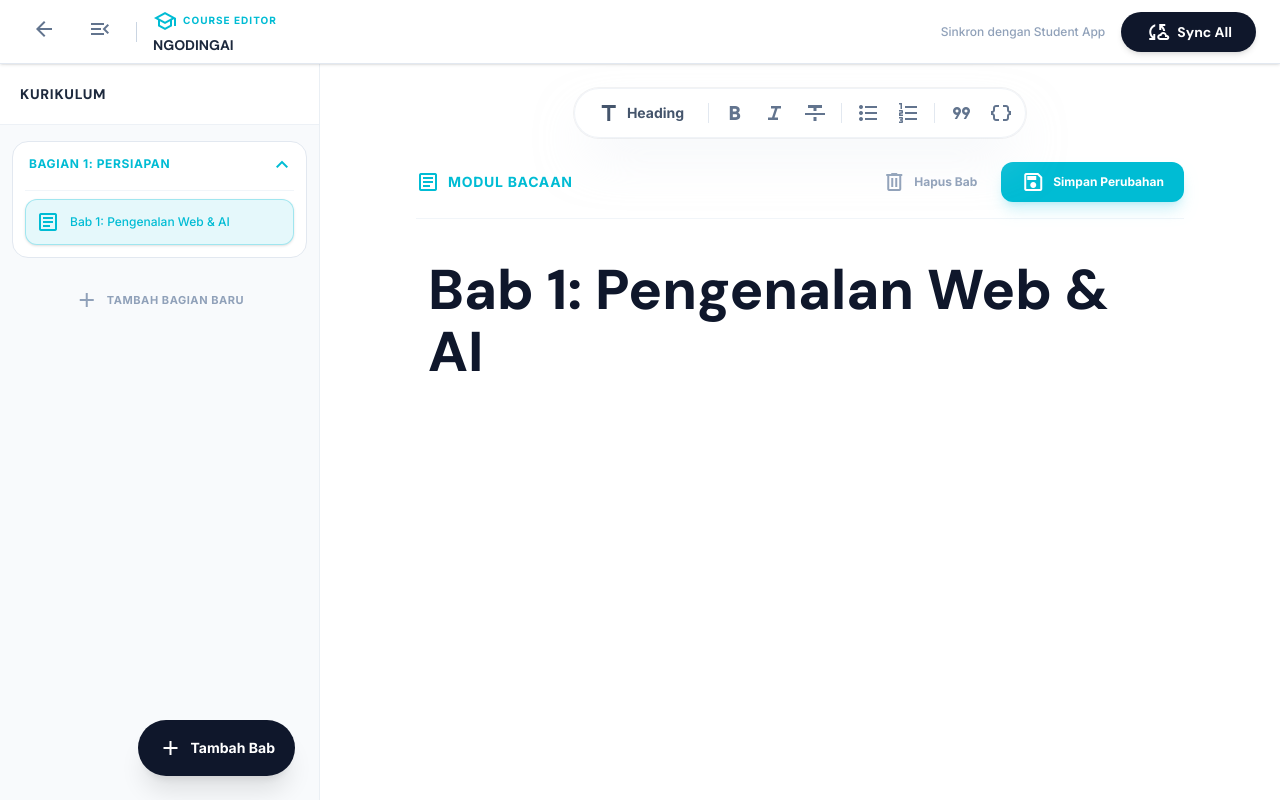
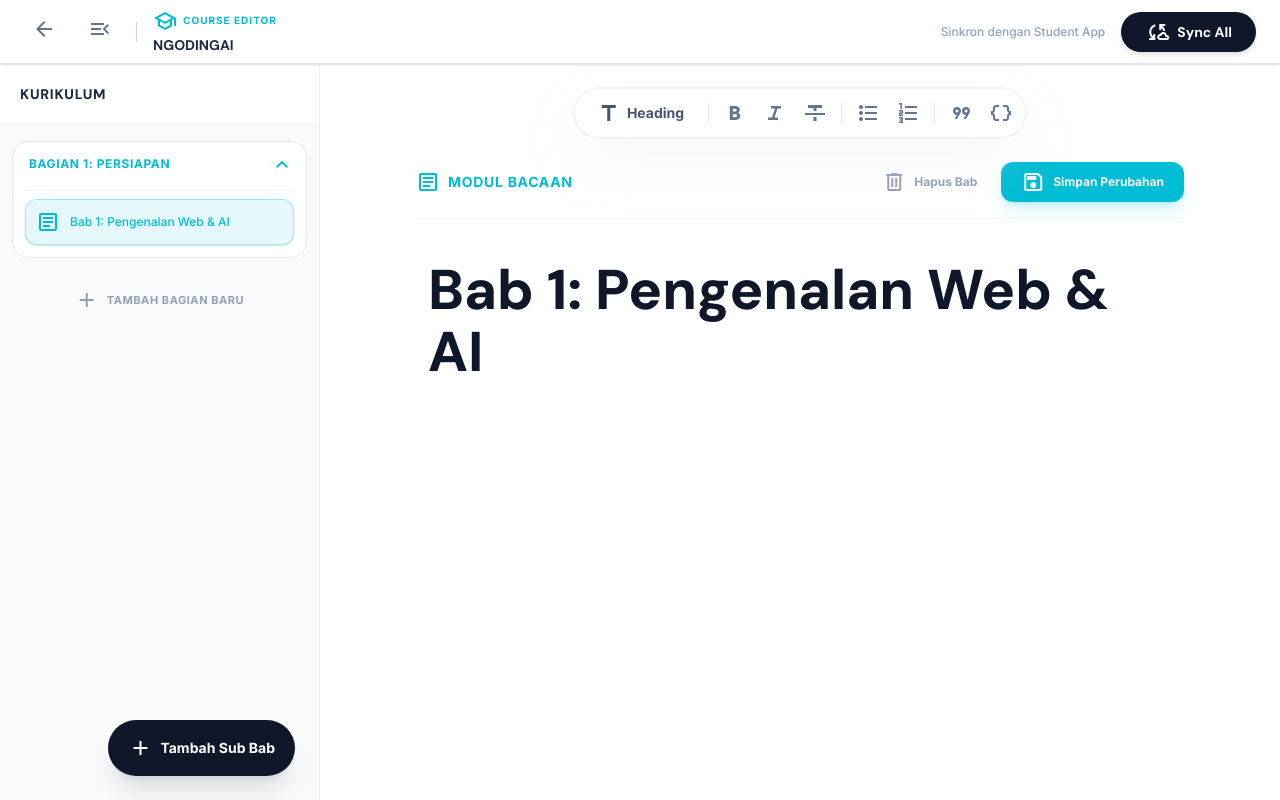
Before and after one commit to anditaurban/ngodingai-lms, a Next.js app: page /article-builder in a window 1280 px wide. Built offline with nearby package versions, Linux system fonts and the light colour scheme.

Commit message:
fixed sidebar PP

```diff
--- a/app/(instructor)/article-builder/page.tsx
+++ b/app/(instructor)/article-builder/page.tsx
@@ -256,7 +256,7 @@ function BuilderContent() {
                  <button onClick={() => handleAddChapter('quiz')} className="flex items-center gap-3 p-3 rounded-2xl hover:bg-amber-50 dark:hover:bg-slate-700 text-sm font-bold"><div className="size-8 rounded-full bg-amber-100 text-amber-600 flex items-center justify-center"><span className="material-symbols-outlined text-[16px]">quiz</span></div> Kuis Evaluasi</button>
              </div>
              <button onClick={() => setIsAddMenuOpen(!isAddMenuOpen)} className={`flex items-center justify-center gap-2 px-5 py-4 rounded-full text-sm font-bold transition-all shadow-xl active:scale-95 ${isAddMenuOpen ? 'bg-slate-200 dark:bg-slate-700 text-slate-800 dark:text-white' : 'bg-slate-900 text-white hover:bg-slate-800 hover:shadow-2xl dark:bg-white dark:text-slate-900 dark:hover:bg-slate-100'}`}>
-                <span className={`material-symbols-outlined transition-transform duration-300 ${isAddMenuOpen ? 'rotate-45' : ''}`}>add</span><span className="hidden sm:inline">Tambah Bab</span>
+                <span className={`material-symbols-outlined transition-transform duration-300 ${isAddMenuOpen ? 'rotate-45' : ''}`}>add</span><span className="hidden sm:inline">Tambah Sub Bab</span>
              </button>
           </div>
         </aside>
--- a/components/layout/Sidebar.tsx
+++ b/components/layout/Sidebar.tsx
@@ -28,7 +28,7 @@ interface MenuGroup {
   items: MenuItem[];
 }
 
-// --- MENU CONFIGURATION (Dipindah ke luar agar tidak re-render terus menerus) ---
+// --- MENU CONFIGURATION ---
 const menuGroups: MenuGroup[] = [
   {
     title: "Learning Center",
@@ -37,7 +37,6 @@ const menuGroups: MenuGroup[] = [
       { label: 'Assignments', href: '/assignments', icon: 'assignment' },
     ]
   },
-  // Tambahkan grup menu lain di sini jika diperlukan
 ];
 
 export default function Sidebar({ isOpen, onClose }: SidebarProps) {
@@ -51,7 +50,6 @@ export default function Sidebar({ isOpen, onClose }: SidebarProps) {
   });
 
   // ✨ FUNGSI SINKRONISASI REAL-TIME ✨
-  // Menggunakan useCallback agar referensi fungsi stabil
   const loadProfile = useCallback(() => {
     try {
       const storedData = localStorage.getItem('user_profile');
@@ -65,7 +63,9 @@ export default function Sidebar({ isOpen, onClose }: SidebarProps) {
 
         // 2. Ekstrak dan Amankan URL Foto (Bypass Proxy)
         let finalPhotoUrl = parsedData.photo || parsedData.avatar || "";
-        if (finalPhotoUrl.startsWith('http') && finalPhotoUrl.includes('dev.katib.cloud')) {
+
+        // ✨ PERBAIKAN FATAL: Gunakan .katib.cloud agar mensupport Dev, Prod, maupun Region!
+        if (finalPhotoUrl.startsWith('http') && finalPhotoUrl.includes('.katib.cloud')) {
             finalPhotoUrl = `/api/proxy-image?url=${encodeURIComponent(finalPhotoUrl)}`;
         }
 
@@ -86,7 +86,6 @@ export default function Sidebar({ isOpen, onClose }: SidebarProps) {
     // Panggil saat pertama kali load
     loadProfile();
 
-    // ✨ TELINGA GLOBAL ✨
     // Dengarkan sinyal dari Hook Profile setiap kali ada Save/Upload
     window.addEventListener('ngodingai_profile_updated', loadProfile);
 
@@ -98,6 +97,7 @@ export default function Sidebar({ isOpen, onClose }: SidebarProps) {
 
   const handleLogout = () => {
     Cookies.remove('token');
+    Cookies.remove('auth_session'); // Tambahan pembersihan ekstra
     localStorage.removeItem('user_profile');
     router.push('/');
   };
@@ -178,7 +178,7 @@ export default function Sidebar({ isOpen, onClose }: SidebarProps) {
                     src={user.avatar}
                     className="size-10 rounded-full border border-slate-600 object-cover bg-slate-800"
                     alt="Profile Avatar"
-                    // ✨ Fallback jika proxy error
+                    // ✨ Fallback aman jika proxy atau server gambar bermasalah
                     onError={(e) => {
                        const target = e.target as HTMLImageElement;
                        target.onerror = null;
```
